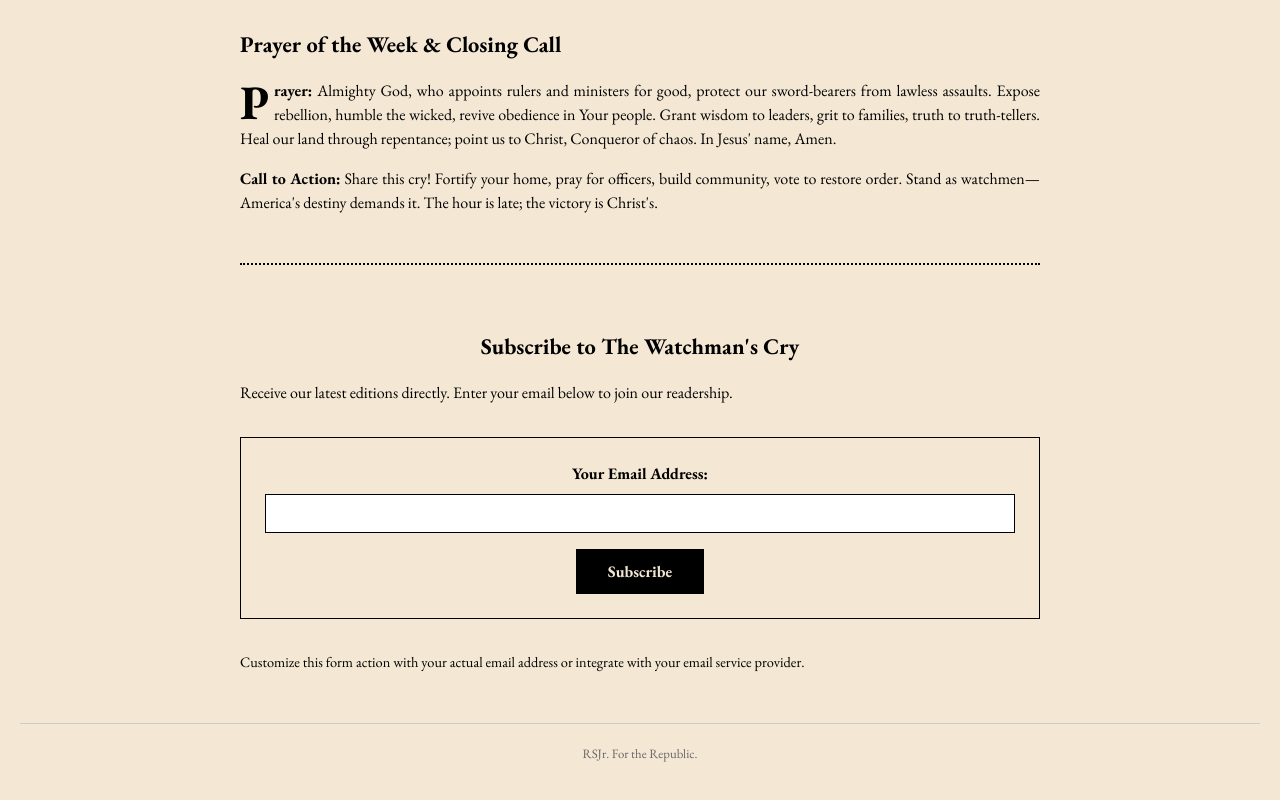
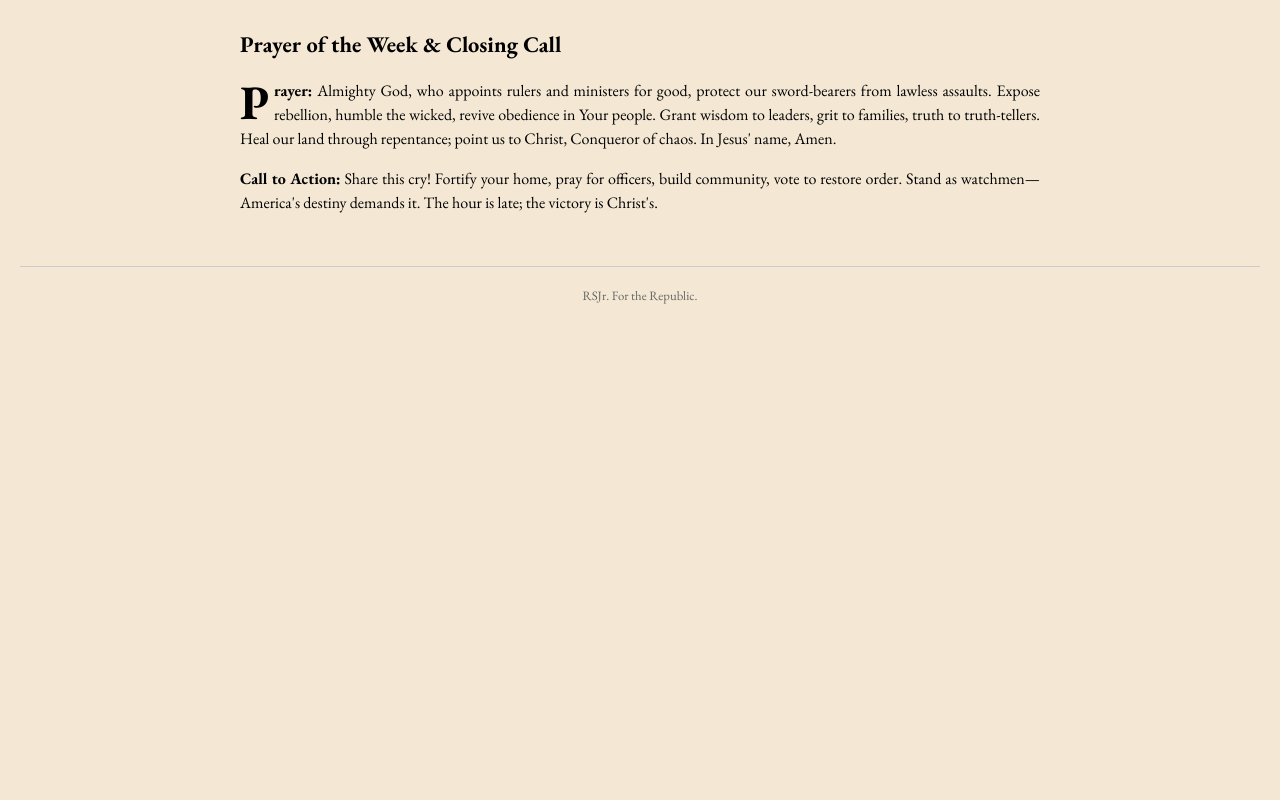
Before and after one commit to Phronesis2025/watchmans-cry-site, a website: page index.html in a window 1280 px wide. Shown: the part 5330-6130 px from the top of the page. After the commit the page ends 5674 px from the top, so only its background shows below. Drawn offline with nearby package versions, Linux system fonts and the light colour scheme.

Commit message:
Update index.html

```diff
--- a/index.html
+++ b/index.html
@@ -462,26 +462,6 @@
       </section>
 
       <!-- Subscribe Form -->
-      <footer>
-        <h3>Subscribe to The Watchman's Cry</h3>
-        <p>
-          Receive our latest editions directly. Enter your email below to join
-          our readership.
-        </p>
-        <form
-          action="mailto:placeholder@email.com"
-          method="post"
-          enctype="text/plain"
-        >
-          <label for="email">Your Email Address:</label>
-          <input type="email" id="email" name="email" required />
-          <button type="submit">Subscribe</button>
-        </form>
-        <p style="margin-top: 2em; font-size: 0.9em">
-          Customize this form action with your actual email address or integrate
-          with your email service provider.
-        </p>
-      </footer>
     </div>
     <!-- Page footer -->
     <div class="page-footer">RSJr. For the Republic.</div>
```
